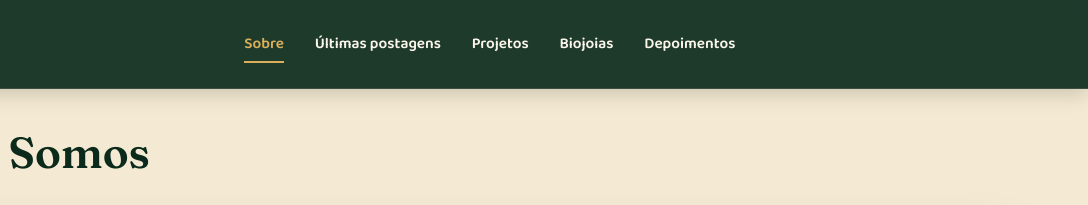
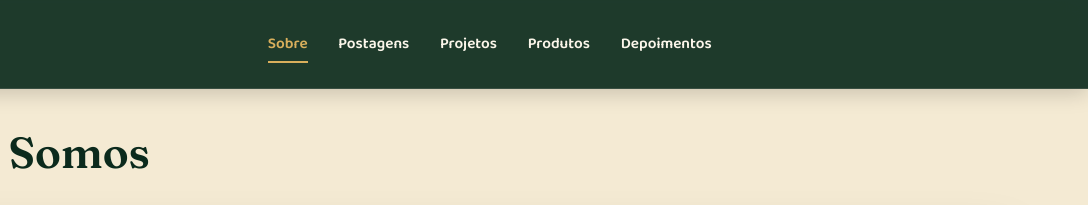
Before and after one commit to joaoviantexe/demonstracao-ama, a plain HTML site: page index.html in a window 1280 px wide. Shown: the top 205 px of the page, 192-1280 px from the left. Drawn offline with Linux system fonts and the light colour scheme; grey boxes are pictures that could not be loaded; a script that the page names is missing.

Commit message:
fix(nav): rename menu items - Postagens, Projetos, Produtos, WhatsApp label in footer

```diff
--- a/index.html
+++ b/index.html
@@ -27,9 +27,9 @@
     </a>
     <nav class="nav-desktop" aria-label="Navegação principal">
       <a href="#sobre">Sobre</a>
-      <a href="#redes">Últimas postagens</a>
+      <a href="#redes">Postagens</a>
       <a href="#cursos">Projetos</a>
-      <a href="#biojoias">Biojoias</a>
+      <a href="#biojoias">Produtos</a>
       <a href="#depoimentos">Depoimentos</a>
     </nav>
     <div class="topo-acoes">
@@ -49,9 +49,9 @@
     </button>
   </div>
   <a href="#sobre">Sobre</a>
-  <a href="#redes">Últimas postagens</a>
+  <a href="#redes">Postagens</a>
   <a href="#cursos">Projetos</a>
-  <a href="#biojoias">Biojoias</a>
+  <a href="#biojoias">Produtos</a>
   <a href="#depoimentos">Depoimentos</a>
   <a href="https://wa.me/5591981056049" class="botao botao--principal" target="_blank" rel="noopener">Falar no WhatsApp</a>
 </nav>
@@ -558,7 +558,7 @@
       <div class="rodape-contatos">
         <h4 class="rodape-contatos-titulo">Contatos</h4>
         <p class="rodape-contato-item">
-          <strong>Telefone/WhatsApp:</strong>
+          <strong>WhatsApp:</strong>
           <a href="https://wa.me/5591981056049" target="_blank" rel="noopener">(91) 98105-6049</a>
         </p>
         <p class="rodape-contato-item">
```
